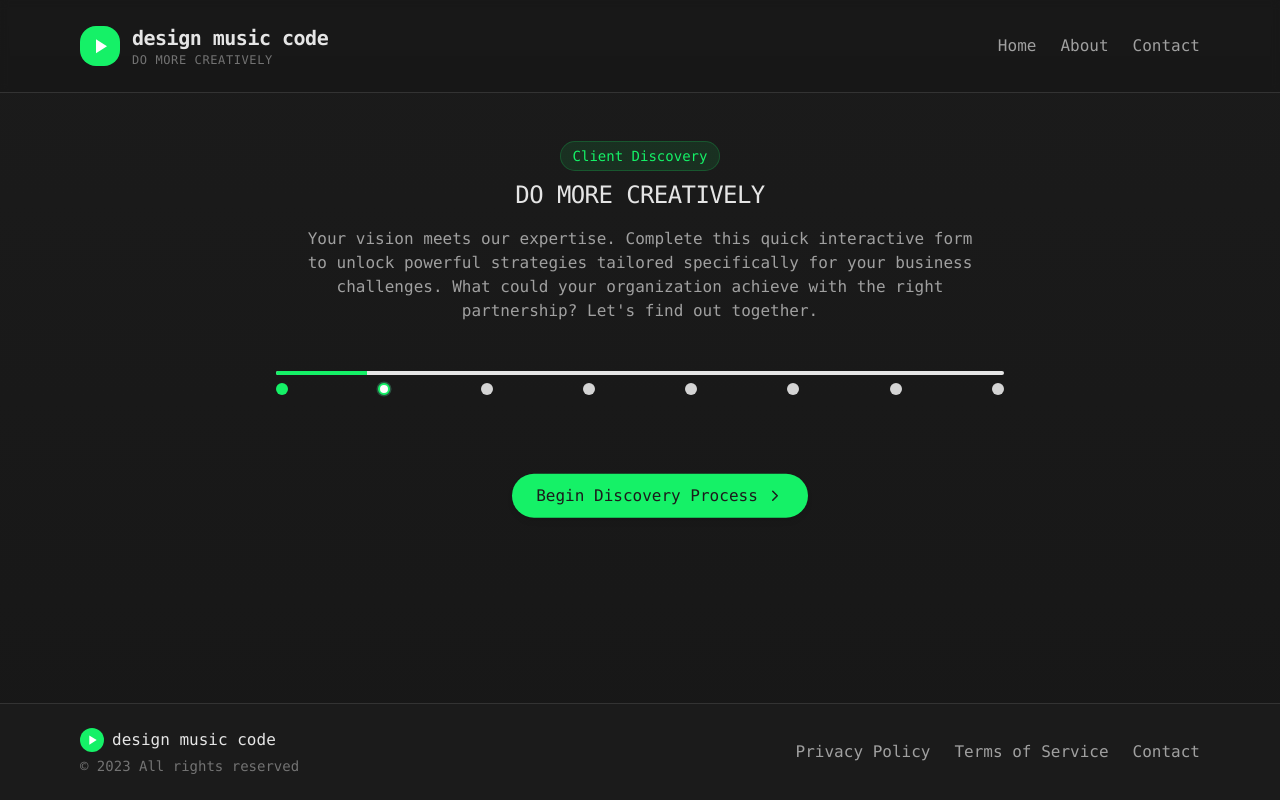
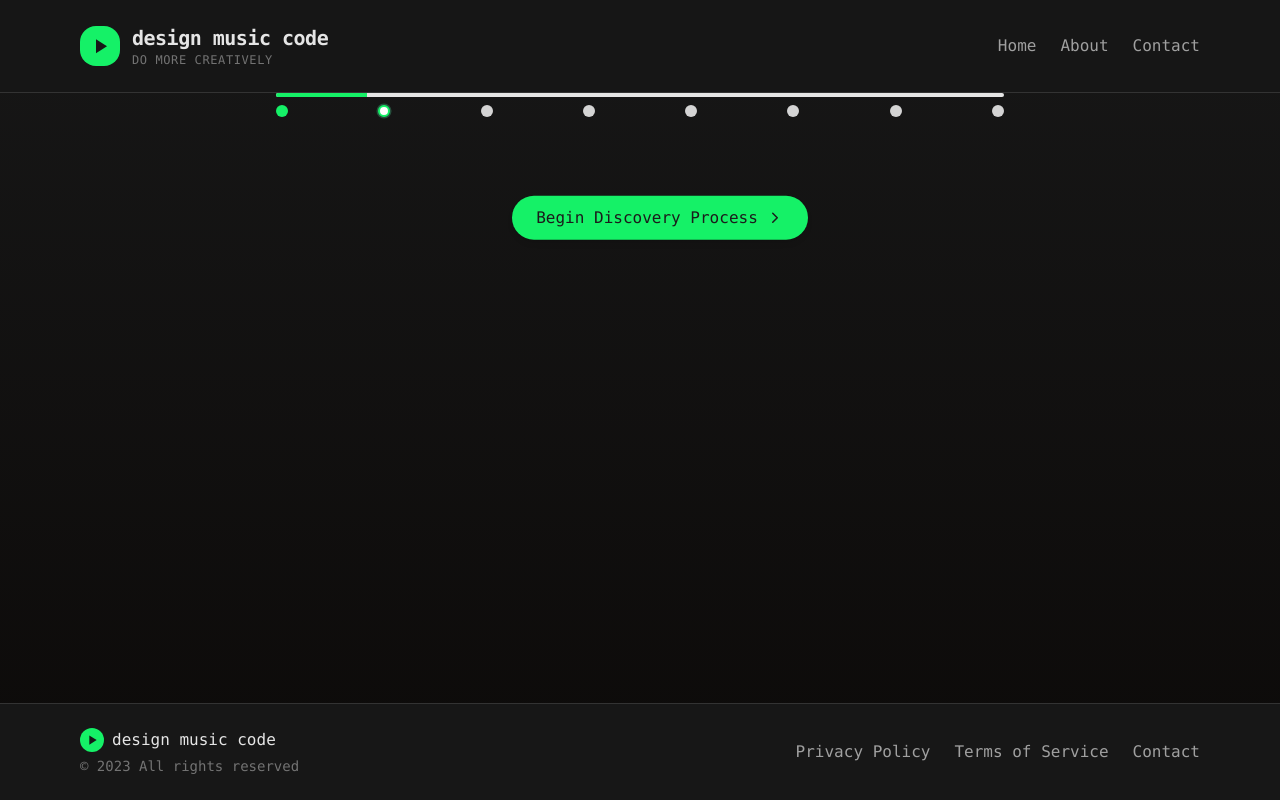
Before and after one commit to console-1/client-discovery, a React (Vite) app: page / in a window 1280 px wide. Built offline with nearby package versions, Linux system fonts and the light colour scheme.

Commit message:
Fix content display issue
Ensures content is correctly positioned between header and footer.

```diff
--- a/src/components/FormSection.tsx
+++ b/src/components/FormSection.tsx
@@ -33,7 +33,7 @@ const FormSection: React.FC<FormSectionProps> = ({
     <div
       ref={sectionRef}
       className={cn(
-        'form-section w-full p-6 md:p-8 bg-transparent border-0 border-none',
+        'form-section w-full p-6 md:p-8 bg-transparent border-0',
         isActive ? 'active' : '',
         className
       )}
--- a/src/pages/Index.tsx
+++ b/src/pages/Index.tsx
@@ -3,31 +3,32 @@ import React from 'react';
 import DiscoveryForm from '@/components/DiscoveryForm';
 
 const Index = () => {
-  return <div className="flex flex-col min-h-screen bg-gradient-to-b from-stone-50 to-stone-100 dark:from-stone-800 dark:to-stone-900">
-      <header className="py-6 border-b border-stone-200 dark:border-stone-700 bg-white/70 dark:bg-stone-900/70 backdrop-blur-sm sticky top-0 z-50">
+  return (
+    <div className="flex flex-col min-h-screen bg-gradient-to-b from-stone-900 to-stone-950">
+      <header className="py-6 border-b border-stone-700 bg-stone-900/70 backdrop-blur-sm sticky top-0 z-50">
         <div className="container max-w-6xl mx-auto px-4">
           <div className="flex justify-between items-center">
             <div className="flex items-center space-x-3">
-              <div className="w-10 h-10 bg-mint rounded-lg flex items-center justify-center text-white">
+              <div className="w-10 h-10 bg-mint rounded-lg flex items-center justify-center text-stone-900">
                 <svg viewBox="0 0 24 24" className="w-6 h-6" fill="currentColor">
                   <path d="M8,5.14V19.14L19,12.14L8,5.14Z" />
                 </svg>
               </div>
               <div>
-                <h1 className="text-xl font-bold text-stone-800 dark:text-stone-100">design music code</h1>
-                <p className="text-xs text-stone-600 dark:text-stone-400 tracking-wider">DO MORE CREATIVELY</p>
+                <h1 className="text-xl font-bold text-stone-100">design music code</h1>
+                <p className="text-xs text-stone-400 tracking-wider">DO MORE CREATIVELY</p>
               </div>
             </div>
             <nav>
               <ul className="flex space-x-6">
                 <li>
-                  <a href="#" className="text-stone-600 dark:text-stone-300 hover:text-mint transition-colors">Home</a>
+                  <a href="#" className="text-stone-300 hover:text-mint transition-colors">Home</a>
                 </li>
                 <li>
-                  <a href="#" className="text-stone-600 dark:text-stone-300 hover:text-mint transition-colors">About</a>
+                  <a href="#" className="text-stone-300 hover:text-mint transition-colors">About</a>
                 </li>
                 <li>
-                  <a href="#" className="text-stone-600 dark:text-stone-300 hover:text-mint transition-colors">Contact</a>
+                  <a href="#" className="text-stone-300 hover:text-mint transition-colors">Contact</a>
                 </li>
               </ul>
             </nav>
@@ -35,47 +36,34 @@ const Index = () => {
         </div>
       </header>
 
-      <main className="container max-w-6xl mx-auto px-4 py-12 flex-grow">
-        <div className="max-w-3xl mx-auto text-center mb-12">
-          <span className="inline-block chip-mint mb-2 animate-fade-in">Client Discovery</span>
-          <h1 style={{
-          animationDelay: '100ms'
-        }} className="font-medium text-stone-800 dark:text-stone-100 mb-4 animate-fade-in text-2xl">DO  MORE  CREATIVELY</h1>
-          <p className="text-stone-600 dark:text-stone-300 max-w-2xl mx-auto animate-fade-in font-mono" style={{
-          animationDelay: '200ms'
-        }}>
-            Your vision meets our expertise. Complete this quick interactive form to unlock powerful strategies tailored specifically for your business challenges.
-            What could your organization achieve with the right partnership?
-            Let's find out together.
-          </p>
-        </div>
-
+      <main className="flex-grow w-full max-w-6xl mx-auto px-4 py-0">
         <DiscoveryForm />
       </main>
 
-      <footer className="border-t border-stone-200 dark:border-stone-700 bg-white dark:bg-stone-800 py-6">
+      <footer className="border-t border-stone-700 bg-stone-900 py-6 mt-auto">
         <div className="container max-w-6xl mx-auto px-4">
           <div className="flex flex-col md:flex-row justify-between items-center">
             <div className="mb-4 md:mb-0">
               <div className="flex items-center space-x-2">
-                <div className="w-6 h-6 bg-mint rounded-md flex items-center justify-center text-white">
+                <div className="w-6 h-6 bg-mint rounded-md flex items-center justify-center text-stone-900">
                   <svg viewBox="0 0 24 24" className="w-4 h-4" fill="currentColor">
                     <path d="M8,5.14V19.14L19,12.14L8,5.14Z" />
                   </svg>
                 </div>
-                <span className="text-stone-800 dark:text-stone-100 font-medium">design music code</span>
+                <span className="text-stone-100 font-medium">design music code</span>
               </div>
-              <p className="text-stone-500 dark:text-stone-400 text-sm mt-1">© 2023 All rights reserved</p>
+              <p className="text-stone-400 text-sm mt-1">© 2023 All rights reserved</p>
             </div>
             <div className="flex space-x-6">
-              <a href="#" className="text-stone-600 dark:text-stone-300 hover:text-mint transition-colors">Privacy Policy</a>
-              <a href="#" className="text-stone-600 dark:text-stone-300 hover:text-mint transition-colors">Terms of Service</a>
-              <a href="#" className="text-stone-600 dark:text-stone-300 hover:text-mint transition-colors">Contact</a>
+              <a href="#" className="text-stone-300 hover:text-mint transition-colors">Privacy Policy</a>
+              <a href="#" className="text-stone-300 hover:text-mint transition-colors">Terms of Service</a>
+              <a href="#" className="text-stone-300 hover:text-mint transition-colors">Contact</a>
             </div>
           </div>
         </div>
       </footer>
-    </div>;
+    </div>
+  );
 };
 
 export default Index;
```
